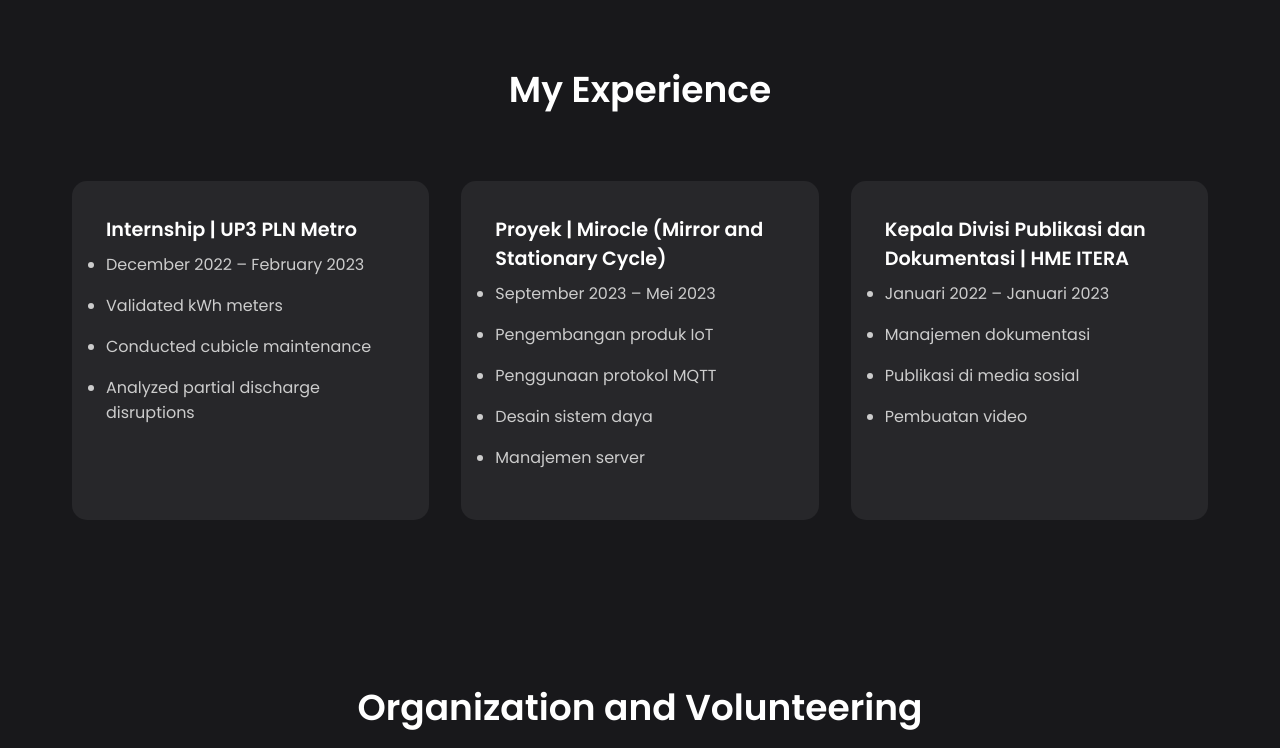
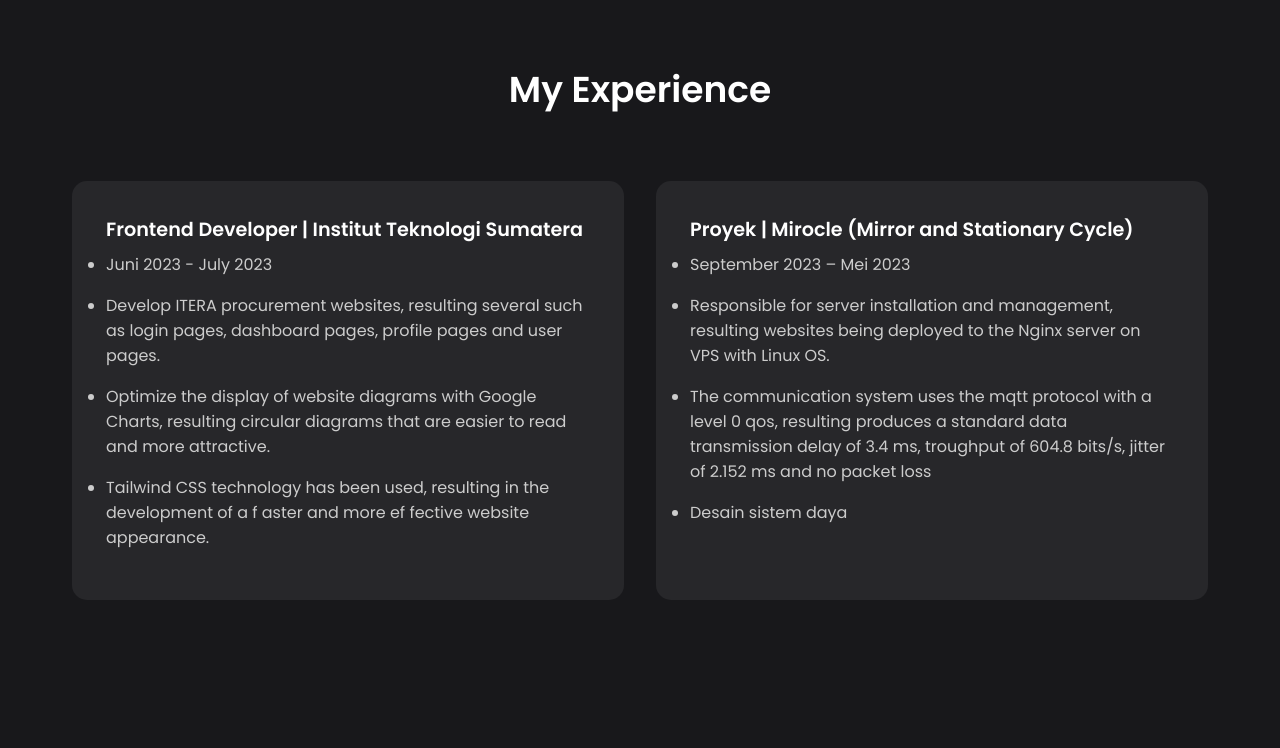
Before and after one commit to ariefmahendra/portfolio-arief, a plain HTML site: page index.html in a window 1280 px wide. Shown: the part 713-1461 px from the top of the page. Drawn offline with nearby package versions, Linux system fonts and the light colour scheme.

```diff
--- a/index.html
+++ b/index.html
@@ -45,13 +45,13 @@
         <h2 class="header">My Experience</h2>
         <div class="exp">
             <div class="card">
-                <h4>Internship | UP3 PLN Metro</h4>
+                <h4>Frontend Developer  | Institut Teknologi Sumatera</h4>
                 <p>
                     <ul>
-                        <li>December 2022 – February 2023</li>
-                        <li>Validated kWh meters</li>
-                        <li>Conducted cubicle maintenance</li>
-                        <li>Analyzed partial discharge disruptions</li>
+                        <li>Juni 2023 - July 2023</li>
+                        <li>Develop ITERA procurement websites, resulting several such as login pages, dashboard pages, profile pages and user pages. </li>
+                        <li>Optimize the display of  website diagrams with Google Charts, resulting circular diagrams that are easier to read and more attractive.</li>
+                        <li>Tailwind CSS technology has been used, resulting in the development of  a f aster and more ef fective website appearance.</li>
                     </ul>
                 </p>
             </div>
@@ -59,19 +59,9 @@
                 <h4>Proyek | Mirocle (Mirror and Stationary Cycle)</h4>
                 <ul>
                     <li>September 2023 – Mei 2023</li>
-                    <li>Pengembangan produk IoT</li>
-                    <li>Penggunaan protokol MQTT</li>
+                    <li>Responsible for server installation and management, resulting websites being deployed to the Nginx server on VPS with Linux OS.</li>
+                    <li>The communication system uses the mqtt protocol with a level 0 qos, resulting produces a standard data transmission delay of  3.4 ms, troughput of  604.8 bits/s, jitter of  2.152 ms and no packet loss</li>
                     <li>Desain sistem daya</li>
-                    <li>Manajemen server</li>
-                </ul>
-            </div>
-            <div class="card">
-                <h4>Kepala Divisi Publikasi dan Dokumentasi | HME ITERA</h4>
-                <ul>
-                    <li>Januari 2022 – Januari 2023</li>
-                    <li>Manajemen dokumentasi</li>
-                    <li>Publikasi di media sosial</li>
-                    <li>Pembuatan video</li>
                 </ul>
             </div>
         </div>
@@ -139,6 +129,5 @@
     <div class="copyright">
         Copyright © 2023 Arief Mahendra. All Rights Reserved.
     </div>
-
 </body>
 </html>
--- a/style.css
+++ b/style.css
@@ -178,7 +178,7 @@
 .exp{
     margin-top: 4rem;
     display: grid;
-    grid-template-columns: repeat(3, 1fr);
+    grid-template-columns: repeat(2, 1fr);
     gap: 2rem;
 }
 
@@ -361,6 +361,10 @@
         grid-template-columns: repeat(1, 1fr);
     }
 
+    header .content h1{
+        line-height: 3rem;
+    }
+
     header .image{
         grid-area: 1/1/2/2;
         width: 100px;
```
